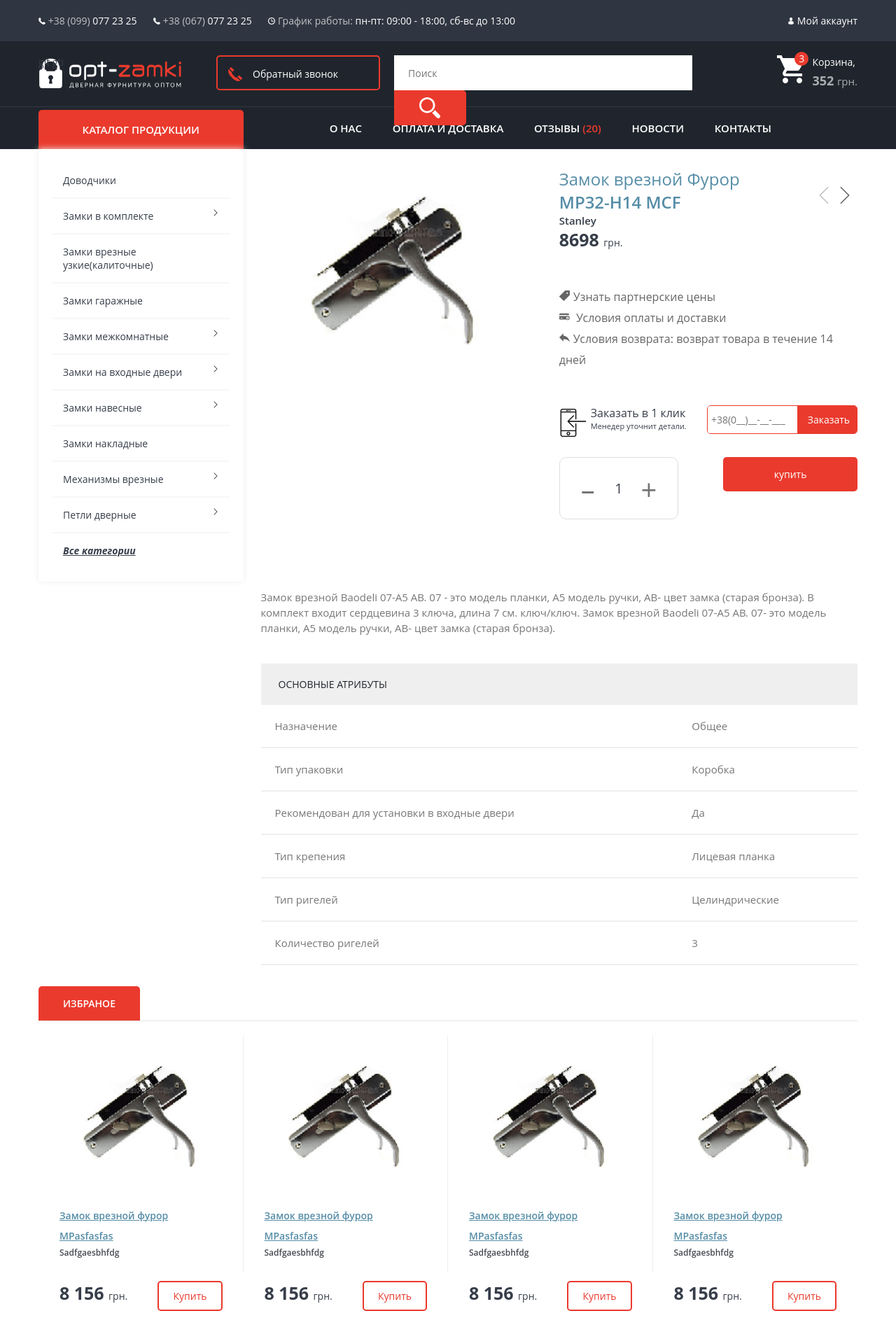
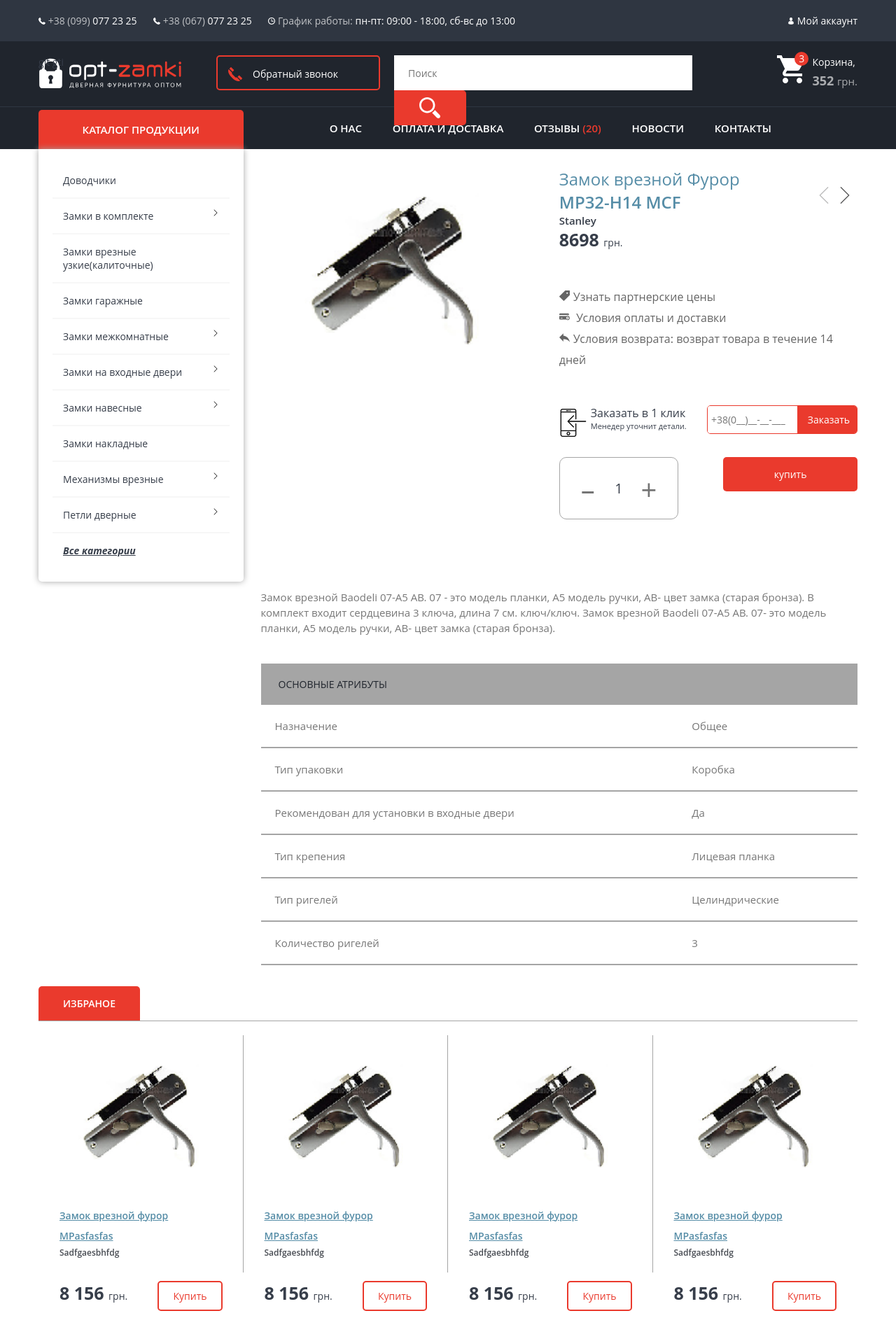
Before and after one commit to Kudesnitsa/locks, a PHP site: page /goods.html in a window 1280 px wide. Shown: the whole page at 70% size. Run offline with PHP 8.4, Linux system fonts and the light colour scheme; some web fonts are replaced.

Commit message:
edit color

```diff
--- a/style/main.css
+++ b/style/main.css
@@ -89,7 +89,7 @@ button {
   text-decoration: none;
 }
 .tabs {
-  border-bottom: 1px solid #e5e5e5;
+  border-bottom: 1px solid #a5a5a5;
   margin-bottom: 20px;
 }
 .tabs .tab {
@@ -423,8 +423,8 @@ button {
 }
 .main_left_menu {
   width: 100%;
-  -webkit-box-shadow: 0 0 10px #eeeeee;
-          box-shadow: 0 0 10px #eeeeee;
+  -webkit-box-shadow: 0 0 10px #a5a5a5;
+          box-shadow: 0 0 10px #a5a5a5;
   border-radius: 0 0 5px 5px;
   background-color: white;
   display: inline-block;
@@ -958,7 +958,7 @@ button {
   position: absolute;
   right: 0;
   top: 0;
-  border-right: 1px solid #eeeeee;
+  border-right: 1px solid #a5a5a5;
 }
 .goods .phone img {
   width: 100%;
@@ -1539,7 +1539,7 @@ footer {
           box-sizing: border-box;
   float: left;
   padding: 10px;
-  border: 1px solid #dedede;
+  border: 1px solid #a5a5a5;
   border-radius: 10px;
   position: relative;
 }
@@ -1581,7 +1581,7 @@ footer {
   font-weight: 400;
   font-style: normal;
   display: table-caption;
-  background: #efefef;
+  background: #a5a5a5;
   color: #20252d;
   padding: 20px 25px;
   text-transform: uppercase;
@@ -1598,7 +1598,7 @@ footer {
   display: table-cell;
   padding: 20px;
   font-size: 15px;
-  border-bottom: 2px solid #efefef;
+  border-bottom: 2px solid #a5a5a5;
   color: #777777;
 }
 .page_contacts .title span {
--- a/style/main.less
+++ b/style/main.less
@@ -5,6 +5,7 @@
 @nameCGoods: #568da7;
 @mainSliderBlock: #f7f7f7;
 @text_sub: #80818a;
+@colorBorder:#a5a5a5;
 
 * {
   margin: 0;
@@ -134,7 +135,7 @@ a, button {
 }
 
 .tabs {
-  border-bottom: 1px solid #e5e5e5;
+  border-bottom: 1px solid @colorBorder;
   margin-bottom: 20px;
 }
 
@@ -501,7 +502,7 @@ a, button {
 
 .main_left_menu {
   width: 100%;
-  box-shadow: 0 0 10px #eeeeee;
+  box-shadow: 0 0 10px @colorBorder;
   border-radius: 0 0 5px 5px;
   background-color: white;
   display: inline-block;
@@ -1070,7 +1071,7 @@ a, button {
   position: absolute;
   right: 0;
   top: 0;
-  border-right: 1px solid #eeeeee;
+  border-right: 1px solid @colorBorder;
 }
 
 .goods .phone img {
@@ -1687,7 +1688,7 @@ footer {
   box-sizing: border-box;
   float: left;
   padding: 10px;
-  border: 1px solid #dedede;
+  border: 1px solid @colorBorder;
   border-radius: 10px;
   position: relative;
 }
@@ -1730,7 +1731,7 @@ footer {
 .good_attr .info_cap {
   .ff();
   display: table-caption;
-  background: #efefef;
+  background: @colorBorder;
   color: #20252d;
   padding: 20px 25px;
   text-transform: uppercase;
@@ -1745,7 +1746,7 @@ footer {
   display: table-cell;
   padding: 20px;
   font-size: 15px;
-  border-bottom: 2px solid #efefef;
+  border-bottom: 2px solid @colorBorder;
   color: #777777;
 }
 
```
Also changed, not shown: other parts of style/main.css (+21 -21 lines), other parts of style/main.less (+20 -20 lines).
